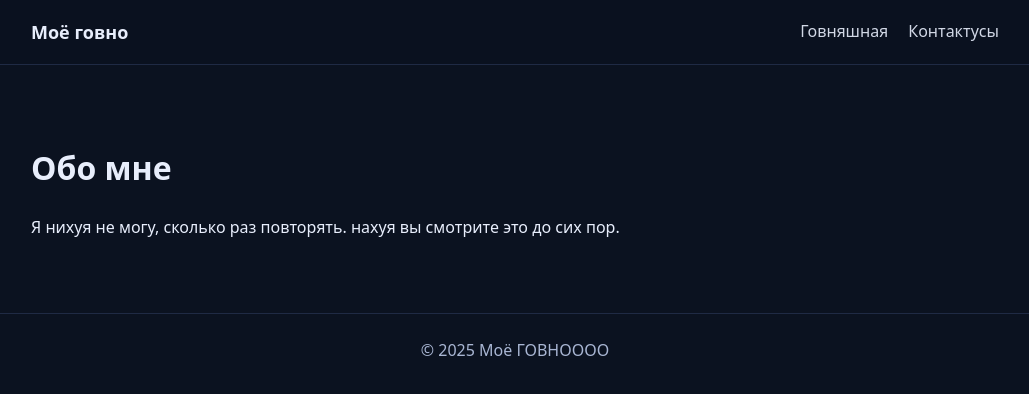
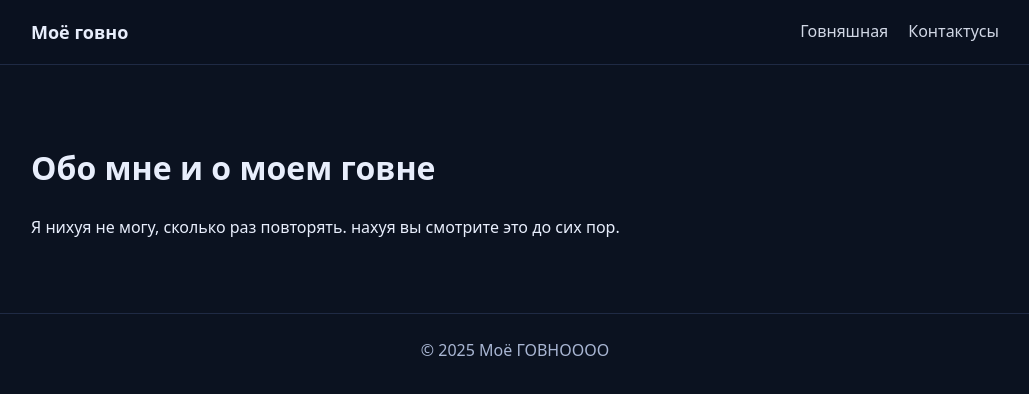
Before and after one commit to nacht228/nacht228.github.io, a plain HTML site: page about.html in a window 1280 px wide. Shown: the whole page, without its empty margins (125-1154 px from the left). Drawn offline with Linux system fonts and the light colour scheme.

Commit message:
Update about.html

```diff
--- a/about.html
+++ b/about.html
@@ -17,7 +17,7 @@
   </div></header>
 
   <main class="section"><div class="container">
-    <h1>Обо мне</h1>
+    <h1>Обо мне и о моем говне</h1>
     <p>Я нихуя не могу, сколько раз повторять. нахуя вы смотрите это до сих пор.</p>
   </div></main>
 
```
